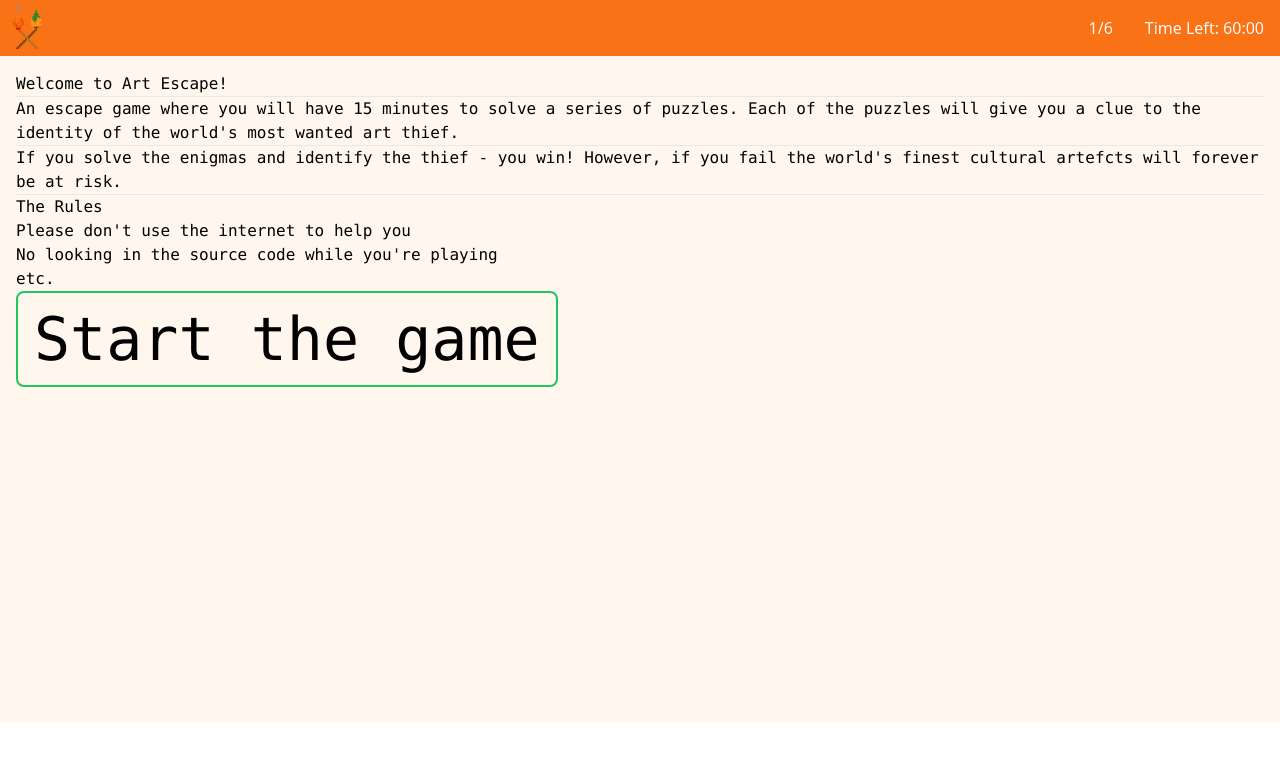
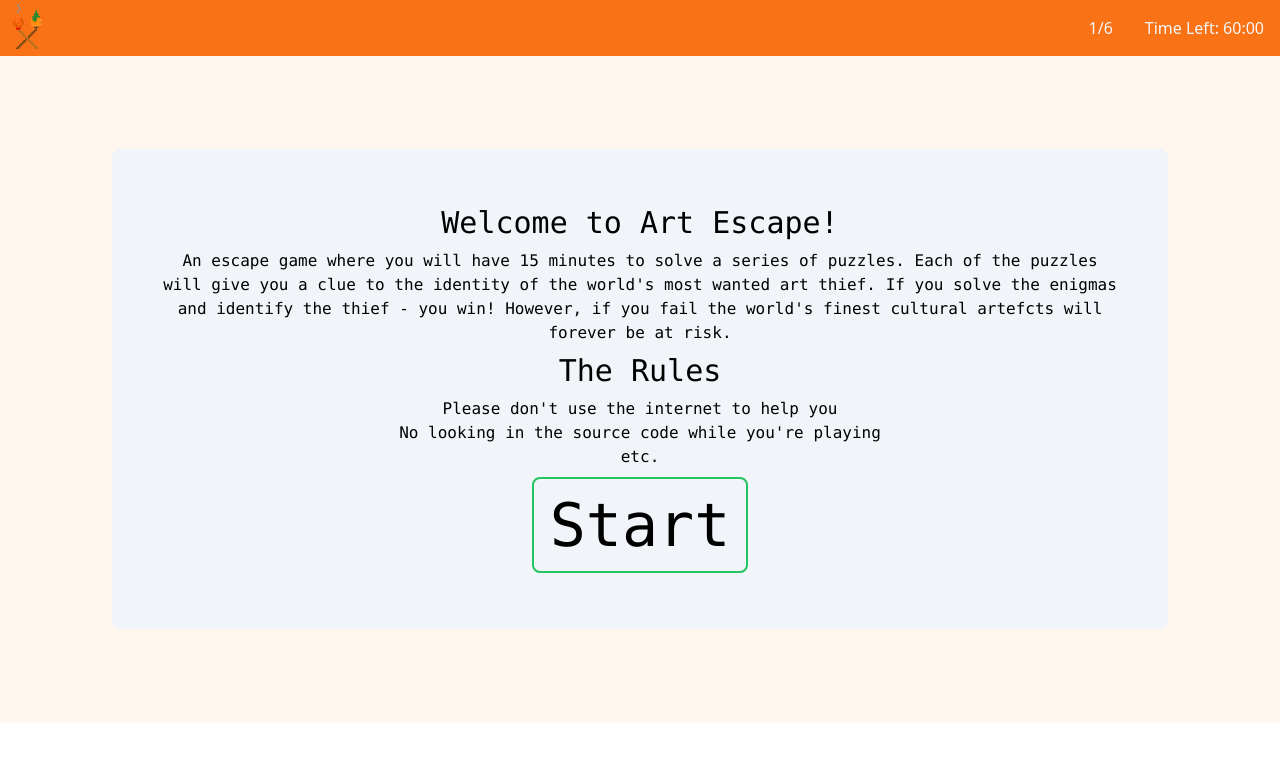
Before and after one commit to sjapaget/escape-game-react, a React (Vite) app: page / in a window 1280 px wide. Both pictures are taken after a click on the button "Start". Shown: the top 762 px of the page. Built offline with nearby package versions, Linux system fonts and the light colour scheme.

Commit message:
Fix layout of scene one to match other scenes

```diff
--- a/src/components/Scene1.jsx
+++ b/src/components/Scene1.jsx
@@ -8,20 +8,36 @@ const Scene1 = props => {
   useEffect(()=> startGame(), [])
 
   return (
-   <div>
-     <p>
+   <div
+    className='
+      flex
+      flex-col
+      self-center
+      lg:mx-24
+      lg:p-12
+      bg-slate-100
+      rounded-lg
+      text-center
+    '
+   >
+     <h1
+      className='
+        text-3xl
+        py-2
+      '
+     >
       Welcome to Art Escape!
-    </p>
-    <hr />
+    </h1>
     <p>
       An escape game where you will have 15 minutes to solve a series of puzzles. Each of the puzzles will give you a clue to the identity of the world's most wanted art thief.
-    </p>
-    <hr />
-    <p>
       If you solve the enigmas and identify the thief - you win! However, if you fail the world's finest cultural artefcts will forever be at risk.
     </p>
-    <hr />
-    <h3>
+    <h3
+      className='
+        text-3xl
+        py-2
+      '
+    >
       The Rules
     </h3>
     <ul>
@@ -29,7 +45,13 @@ const Scene1 = props => {
       <li>No looking in the source code while you're playing</li>
       <li>etc.</li>
     </ul>
-    <NextSceneBtn nextScene={sceneChange} text="Start the game" />
+    <div
+      className='
+        py-2
+      '
+    >
+      <NextSceneBtn nextScene={sceneChange} text="Start" />
+    </div>
    </div>
   )
 }
```
